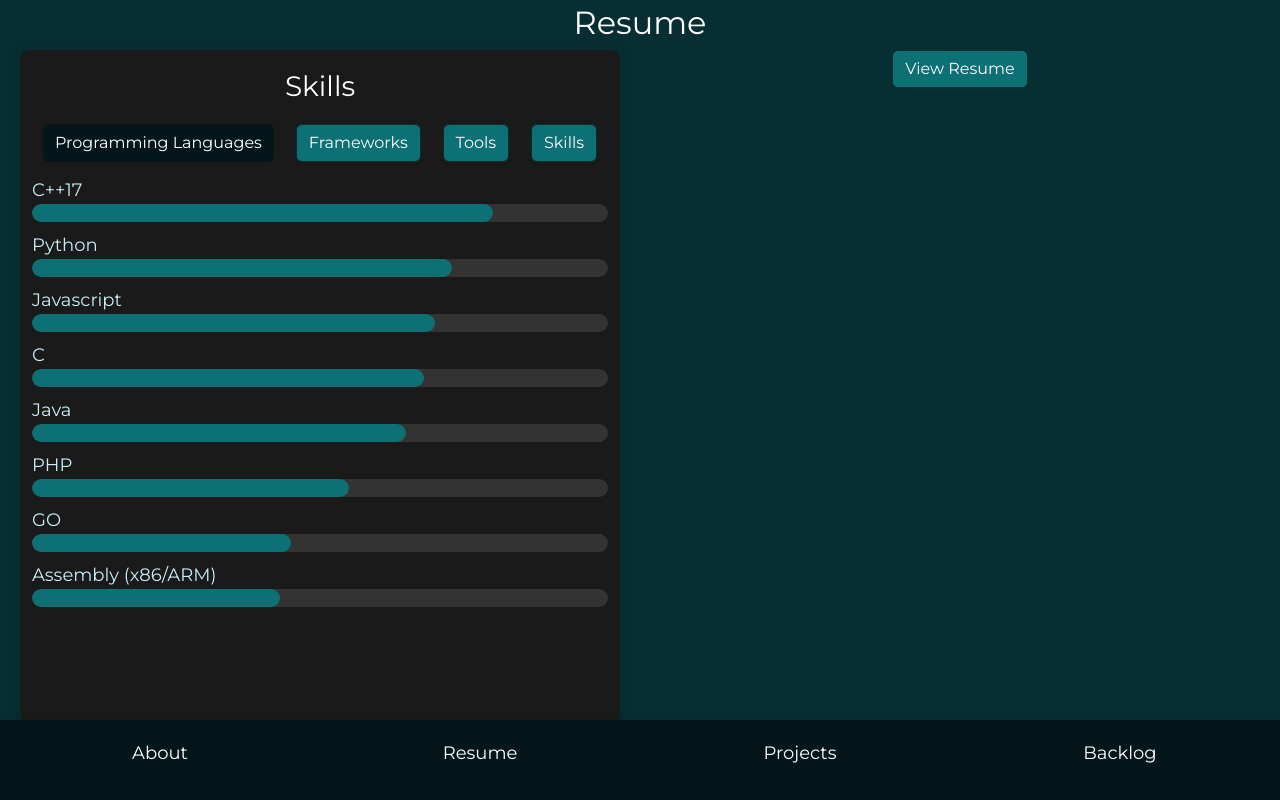
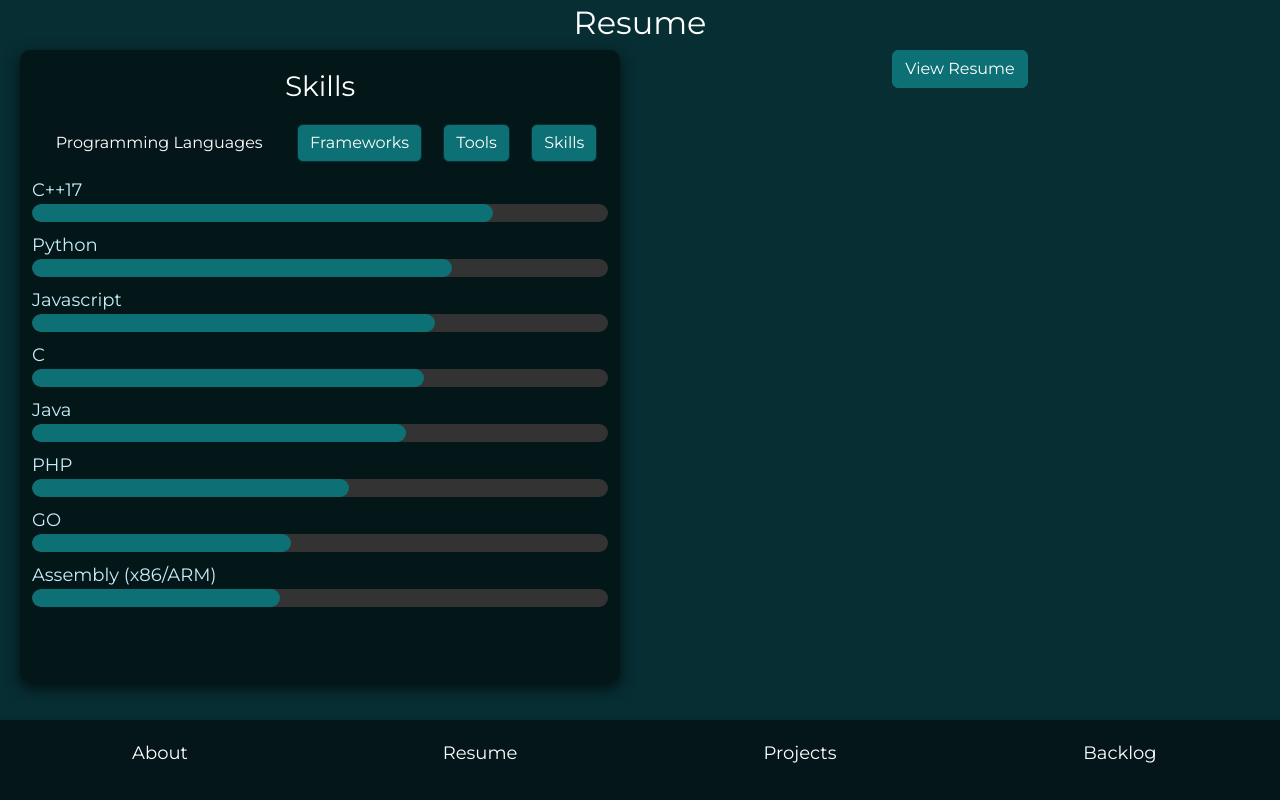
Before and after one commit to JoshuaSantillan/portfolio, a React (Create React App) app: page /resume in a window 1280 px wide. Built offline with nearby package versions, Linux system fonts and the light colour scheme; no server answers.

Commit message:
Fix Style on Buttons for Resume Page/SkillChart & Card Borders/Background change

```diff
--- a/src/components/ProjectCard/ProjectCard.css
+++ b/src/components/ProjectCard/ProjectCard.css
@@ -1,3 +1,6 @@
+
+/* project list */
+
 .project-page {
   font-family: 'Montserrat', 'roboto', 'Poppins', sans-serif;
 }
@@ -20,6 +23,9 @@
   transition: opacity 300ms ease-in;
 }
 
+
+/* Filter Search Button */
+
 .filter-button {
   background-color: #0C7075;
   color: #f2f2f2;
@@ -34,21 +40,30 @@
   background-color: #393e46;
 }
 
+
+/* Card Styles */
+
 .card {
   padding-top: 15px;
-  margin-top: 1rem;
+  margin-top: 1.5rem;
   cursor: pointer;
   width: 18rem;
-  background: rgba(255, 255, 255, 0.05) !important;
+  background: rgba(0, 0, 0, .2) !important;
   backdrop-filter: blur(10px);
-  box-shadow: 0 5px 15px rgba(0, 0, 0, 0.1);
+  box-shadow: 0 5px 15px rgba(0, 0, 0, 0.7);
+}
+/* background outline Animation*/
+.card:hover{
+  border-image: conic-gradient(from var(--angle), var(--c2), var(--c1) .1turn, var(--c1) 0.15turn, var(--c2) 0.25turn) 30;
+  border-width: 2px;
+	animation: borderRotate
+   var(--d) linear infinite forwards;
 }
 .card img {
   max-width: 100%;
   height: auto;
   margin-bottom: 5px;
   /* card title */
-
 }
 
 .card-inner {
@@ -97,6 +112,8 @@
   transition: opacity 300ms ease-in;
 }
 
+
+/*
 .card:before, .card:after {
 	content: '';
 	position: absolute;
@@ -125,3 +142,4 @@
 .card:after {
 	filter: blur(50px);
 }
+*/
--- a/src/components/SkillsChart/SkillsChart.css
+++ b/src/components/SkillsChart/SkillsChart.css
@@ -3,9 +3,10 @@
   margin: 0 auto;
   padding: 20px;
   border-radius: 10px;
-  background-color: #1a1a1a;
-  box-shadow: 0px 0px 15px rgba(0, 0, 0, 0.1);
-  padding-bottom: 100px;
+  background: rgba(0, 0, 0, .5) !important;
+  backdrop-filter: blur(10px);
+  box-shadow: 0 5px 15px rgba(0, 0, 0, 0.7);
+  padding-bottom: 60px;
 }
 
 .skills-title {
@@ -48,21 +49,15 @@
 }
 
 .skill-group {
-  background-color: #333;
   color: #fff;
   border: none;
   border-radius: 5px;
   padding: 10px 20px;
   cursor: pointer;
   transition: background-color 0.3s;
+
 }
 
 .skill-group:hover {
-  background-color: #0C7075;
-  border: none;
+  background-color: #393e46 !important;
 }
-
-.skill-group.active {
-  background-color: #0C7075;
-  border: none;
-}
--- a/src/components/SkillsChart/SkillsChart.jsx
+++ b/src/components/SkillsChart/SkillsChart.jsx
@@ -49,7 +49,11 @@ const SkillsChart = () => {
         {Object.keys(skillGroups).map(group => (
           <button
             key={group}
-            className={`btn btn-primary skill-group ${group === activeGroup ? 'active' : ''}`}
+            style={{
+              backgroundColor: group === activeGroup ? '#05161A' : '#0C7075',
+              borderColor: group === activeGroup ? '#05161A' : '#072E33',
+            }}
+            className={` text-white btn skill-btn skill-group ${group === activeGroup ? 'active' : ''}`}
             onClick={() => setActiveGroup(group)}
           >
             {group}
--- a/src/components/SocialMediaNav/SocialMediaNav.jsx
+++ b/src/components/SocialMediaNav/SocialMediaNav.jsx
@@ -1,6 +1,5 @@
 import React from 'react';
 import './SocialMediaNav.css';
-
 const SocialMediaNav = () => {
   const openLink = (url) => {
     window.open(url, '_blank');
--- a/src/pages/Backlog.jsx
+++ b/src/pages/Backlog.jsx
@@ -5,8 +5,8 @@ function Backlog() {
   return (
     <div className="backlog-page text-center text-white">
       <h2 className="backlog-title">Backlog</h2>
-      <a href = "https://github.com/JoshuaSantillan/portfolio/tree/main/" target="_blank" without rel="noreferrer">
-      <h3 className="todo-title"><br />To Do:</h3></a>
+      <h3 className="todo-title"><br />       <a href="https://github.com/JoshuaSantillan/portfolio/tree/main/" target="_blank" without rel="noreferrer">
+        To Do:</a></h3>
       <div className="shiftCenter">
         <ul className="todo-list">
           <li>Finish Color Swatch Theme</li>
--- a/src/pages/Resume.jsx
+++ b/src/pages/Resume.jsx
@@ -14,10 +14,18 @@ function Resume() {
   const [scale, setScale] = useState(.7);
   // eslint-disable-next-line
   const [numPages, setNumPages] = useState(null);
+  const [buttonClass, setButtonClass] = useState('btn btn-primary mr-2 resume-btn');
 
   const togglePdf = () => {
+    if (!showPdf) {
+      setButtonClass('btn btn-primary mr-2 resume-btn clicked');
+    } else {
+      setButtonClass('btn btn-primary mr-2 resume-btn');
+    }
     setShowPdf(!showPdf);
   };
+
+
 
   const handleOpenModal = () => {
     setShowModal(true);
@@ -52,18 +60,16 @@ function Resume() {
       <h2 className="resume-title mt-1">Resume</h2>
       <div className="row resume-row">
 
-        {/* SkillChart Component Column */}
         <div className="col-lg-6 col-md-12 order-md-2 order-lg-1">
           <SkillsChart />
         </div>
 
-        {/*Resume Column */}
         <div className="col-lg-6 col-md-12 order-md-1 order-lg-2">
-          {/*Hide and Download buttons */}
           <div className="d-flex mb-2 justify-content-center">
-            <button onClick={togglePdf} className="btn btn-primary mr-2">
+            <button style={{ backgroundColor: showPdf ? '#05161A' : '#0C7075', borderColor: showPdf ? '#05161A' : '#0C7075' }} onClick={togglePdf} className={buttonClass}>
               {showPdf ? "Hide Resume" : "View Resume"}
             </button>
+
             {showPdf && (
               <a href={process.env.REACT_APP_RESUME_PDF} download="joshuaResume2023.pdf" className="btn btn-secondary" rel="noreferrer" target='_blank'>
                 Download Resume
@@ -71,7 +77,6 @@ function Resume() {
             )}
           </div>
 
-          {/*Toggle & Render PDF */}
           {showPdf && (
             <div className="resume-container justify-content-center" onClick={handleOpenModal}>
               <Document file={process.env.REACT_APP_RESUME_PDF} onLoadSuccess={onDocumentLoadSuccess}>
@@ -82,7 +87,6 @@ function Resume() {
         </div>
       </div>
 
-      {/*Pop out PDF on click */}
       <Modal
         isOpen={showModal}
         onRequestClose={handleCloseModal}
--- a/src/style/common.css
+++ b/src/style/common.css
@@ -6,3 +6,35 @@
 h2{
   text-align: center;
 }
+
+@property --angle {
+  syntax: '<angle>';
+  initial-value: 90deg;
+  inherits: true;
+}
+
+@property --gradX {
+  syntax: '<percentage>';
+  initial-value: 50%;
+  inherits: true;
+}
+
+@property --gradY {
+  syntax: '<percentage>';
+  initial-value: 0%;
+  inherits: true;
+}
+:root {
+	--d: 1500ms;
+	--angle: 90deg;
+	--gradX: 100%;
+	--gradY: 50%;
+	--c1: #0ee7e7;
+	--c2: rgba(223, 235, 238, 0.2);
+}
+
+@keyframes borderRotate {
+	100% {
+		--angle: 420deg;
+	}
+}
--- a/src/style/resume.css
+++ b/src/style/resume.css
@@ -1,3 +1,14 @@
+/* Page Font and Title Color */
+.resume-title {
+  color: #fff;
+}
+
+.resume-page {
+  font-family: 'Montserrat', 'roboto', 'Poppins', sans-serif;
+  padding-bottom: 20px;
+}
+
+/* Right Side Container for Resume */
 .resume-container {
   display: flex;
   align-items: center;
@@ -11,7 +22,6 @@
   }
 }
 
-
 .resume-container .react-pdf__Page {
   box-shadow: 0 0 8px rgba(0, 0, 0, 0.5);
 }
@@ -21,7 +31,6 @@
   height: auto !important;
 }
 
-/* Add a media query for smaller screens */
 @media (max-width: 768px) {
   .resume-container .react-pdf__Page canvas {
     max-width: 100%;
@@ -33,25 +42,12 @@
   color: white;
 }
 
-/* Existing styles */
-.resume-title {
-  color: #fff;
+.resume-btn:hover {
+  background-color: #393e46 !important;
+  border-color: #393e46 !important;
 }
 
-.resume-page {
-  font-family: 'Montserrat', 'roboto', 'Poppins', sans-serif;
-}
-
-.btn-primary {
-  --bs-btn-bg: #0C7075 !important;
-  --bs-btn-border-color: #072E33 !important;
-  --bs-btn-hover-color: #fff;
-  --bs-btn-hover-bg: #6DA5C0 !important;
-  --bs-btn-hover-border-color: #6DA5C0 !important;
-  --bs-btn-active-bg: #05161A !important;
-  --bs-btn-active-border-color: #05161A !important;
-}
-
+/* Resume Modal Pop out */
 .Overlay {
   position: fixed;
   top: 0;
@@ -59,11 +55,9 @@
   right: 0;
   bottom: 0;
   background-color: rgba(0, 0, 0, 0.5);
-  /* semi-transparent background */
   display: flex;
   justify-content: center;
   align-items: flex-start;
-  /* adjust as needed to change vertical position of Modal */
   padding-top: 5vh;
 }
 
@@ -75,10 +69,8 @@
   position: relative;
   background-color: #0C7075;
   max-width: 100%;
-  /* set the max-width of the modal */
   padding: 4px;
   outline: none;
-  /* shadow around the modal */
   box-shadow: 0px 5px 15px rgba(0, 0, 0, 0.5);
   border-radius: 10px;
   transition: transform 0.3s ease-out, opacity 0.3s ease-out;
```
Also changed, not shown: src/components/SocialMediaNav/SocialMediaNav.css (+0 -34 lines), src/App.css (line endings or trailing spaces), 10 other files (tests, documents, lock files or other folders).
